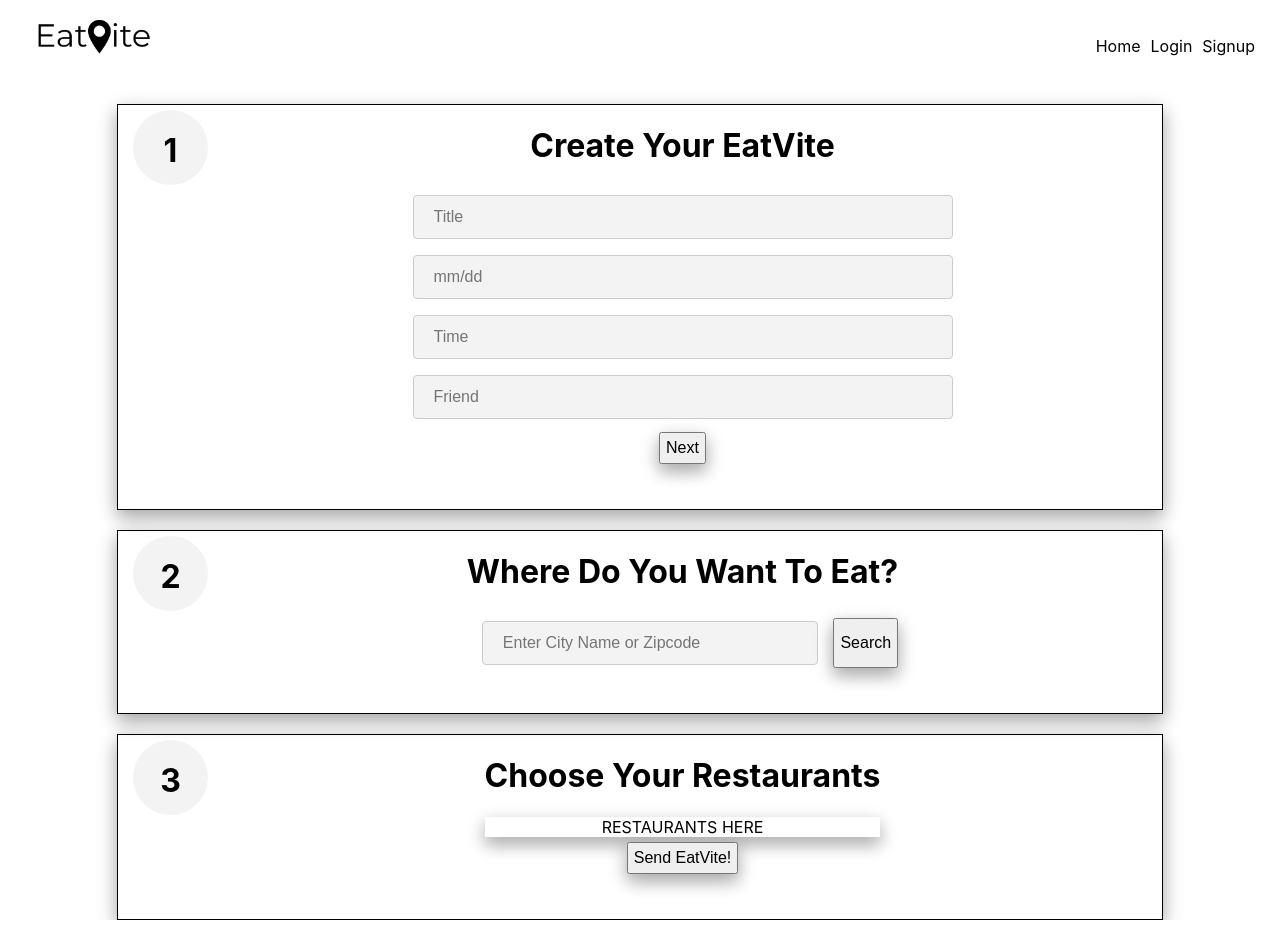
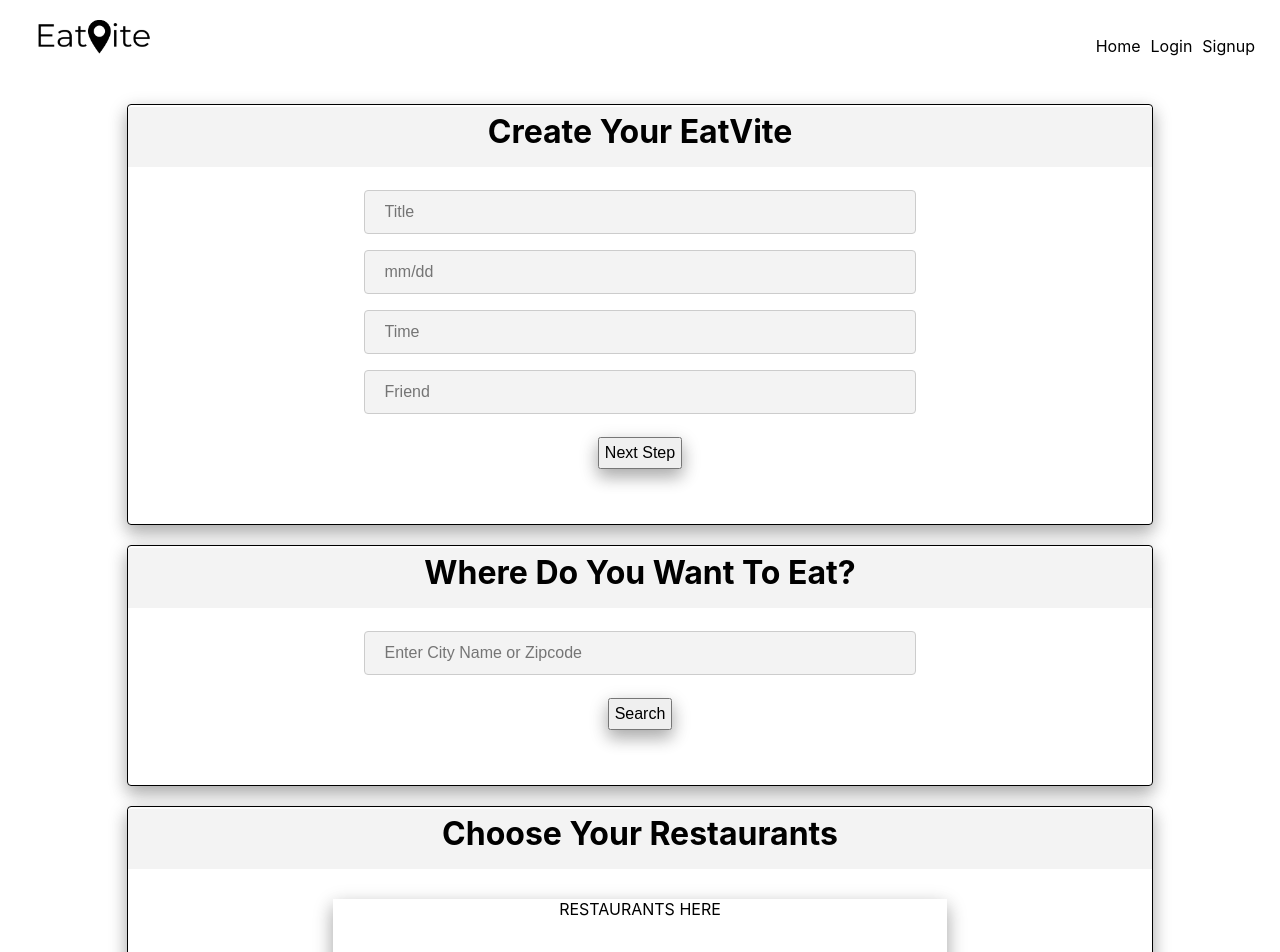
Before and after one commit to CCLancaster/EatVite, a React (Create React App) app in the folder client/: page /addevent in a window 1280 px wide. Shown: the top 952 px of the page. Before the commit the page ends 920 px from the top, so only its background shows below. Built offline with nearby package versions, Linux system fonts and the light colour scheme.

Commit message:
addevent ready for some pizzazz

```diff
--- a/client/src/App.css
+++ b/client/src/App.css
@@ -64,7 +64,7 @@ footer {
   color:black;
   height: 440px;
   width: 400px;
-  margin: auto;
+  margin: 100px auto;
   text-align: center;
   border-radius: 4px;
   border: 1px solid black;
@@ -89,25 +89,10 @@ input[type=text], select {
   height: 80px;
 }
 
-input[type=submit] {
-  width: 100%;
-  background-color: #4CAF50;
-  color: white;
-  padding: 14px 20px;
-  margin: 8px 0;
-  border: none;
-  border-radius: 4px;
-  cursor: pointer;
-}
-
-input[type=submit]:hover {
-  background-color: #45a049;
-}
-
 button {
   font-size: 16px;
   padding: 5px;
-  margin: 5px 0px;
+  margin: 15px 0px;
   box-shadow: 0 8px 16px 0 rgba(0,0,0,0.2), 0 6px 20px 0 rgba(0,0,0,0.19);
 }
 
@@ -238,60 +223,57 @@ button {
 .add {
   border: 1px solid black;
   width: 80%;
-  display: flex;
   justify-content: center;
-  justify-content: space-between;
   box-shadow: 0 8px 16px 0 rgba(0,0,0,0.2), 0 6px 20px 0 rgba(0,0,0,0.19);
-  padding: 0px 10px 40px 10px;
+  padding-bottom: 40px;
+  border-radius: 4px;
 }
 
 .search {
   border: 1px solid black;
   width: 80%;
-  display: flex;
   justify-content: center;
   margin: 20px;
-  justify-content: space-between;
   box-shadow: 0 8px 16px 0 rgba(0,0,0,0.2), 0 6px 20px 0 rgba(0,0,0,0.19);
-  padding: 0px 10px 40px 10px;
+  padding-bottom: 40px;
+  border-radius: 4px;
 }
 
 .choose {
   border: 1px solid black;
   width: 80%;
-  display: flex;
   justify-content: center;
-  justify-content: space-between;
   box-shadow: 0 8px 16px 0 rgba(0,0,0,0.2), 0 6px 20px 0 rgba(0,0,0,0.19);
-  padding: 0px 10px 40px 10px;
+  padding-bottom: 40px;
+  border-radius: 4px;
 }
 
-.circle {
-  border-radius: 50%;
-  height: 75px;
-  width: 75px;
-  margin: 5px;
+.headtitle {
   background-color: #f3f3f3;
+  width: 100%;
+  height: 50px;
+  margin: 2px 0px 15px 0px;
+  padding: 5px 0px
 }
 
 .eatform{
-  /* height: 440px; */
-  width: 600px;
+  width: 60%;
   margin: auto;
-  text-align: center;
 }
 
 .searchform {
-  display: flex;
-}
-
-.searchbtn {
-  /* height: 20px; */
+  width: 60%;
+  margin: auto;
 }
 
 .apibox{
+  width: 60%;
+  height: 300px;
+  margin: 30px auto;
   box-shadow: 0 8px 16px 0 rgba(0,0,0,0.2), 0 6px 20px 0 rgba(0,0,0,0.19);
+  overflow: auto;
 }
+
 /*------------------------Slideshow Background-----------------------*/
 .cb-slideshow,
 .cb-slideshow:after {
--- a/client/src/content/pages/Addevent.js
+++ b/client/src/content/pages/Addevent.js
@@ -1,51 +1,33 @@
 import React from 'react';
 
 function Addevent(props) {
+
+
     return (
         <div className="addevent">
             <div className="add">
-                <div className="circle">
-                    <h1>1</h1>
-                </div>
-                <div className="eatviteform">
-                    <h1>Create Your EatVite</h1>
+                <h1 className="headtitle">Create Your EatVite</h1>
                 <form method="POST" className="eatform">
                     <input type="text" name="title" placeholder="Title" />
                     <input type="text" name="date" placeholder="mm/dd" />
                     <input type="text" name="time" placeholder="Time" />
                     <input type="text" name="friend" placeholder="Friend" />
-                        <button type="submit">Next</button>
+                    <button type="submit"> Next Step</button>
                 </form>
             </div>
-                <div className="emptyspace"></div>
-            </div>
             <div className="search">
-                <div className="circle">
-                    <h1>2</h1>
-                </div>
-                <div>
-                    <h1>Where Do You Want To Eat?</h1>
-                    <div className="searchbar">
+                <h1 className="headtitle">Where Do You Want To Eat?</h1>
                 <form method="GET" className="searchform">
                     <input type="text" name="search" placeholder="Enter City Name or Zipcode" />
-                            <button className="searchbtn" type="submit">Search</button>
+                    <button type="submit">Search</button>
                 </form>
             </div>
-                </div>
-                <div className="emptyspace"></div>
-            </div>
             <div className="choose">
-                <div className="circle">
-                    <h1>3</h1>
-                </div>
-                <div className="restaurants">
-                    <h1>Choose Your Restaurants</h1>
+                <h1 className="headtitle">Choose Your Restaurants</h1>
                 <div className="apibox">
                         RESTAURANTS HERE
                 </div>
-                    <button>Send EatVite!</button>
-                </div>
-                <div className="emptyspace"></div>
+                <button type="submit">Send EatVite!</button>
             </div>
         </div>
 
--- a/client/src/content/pages/Login.js
+++ b/client/src/content/pages/Login.js
@@ -44,16 +44,16 @@ function Login(props) {
     }
 
     return (
-        <div>
+        <div className="logform">
             <h2>Login</h2>
-            <form className="lgoin" method="POST" onSubmit={handleSubmit}>
+            <form className="login" method="POST" onSubmit={handleSubmit}>
                 <input type="text" name="email" placeholder="Email" onChange={e => setEmail(e.target.value)} />
                 <input type="text" name="password" placeholder="Password" onChange={e => setPassword(e.target.value)} />
 
                 <button type="submit">Submit</button>
             </form>
-            New user?
-            <a href=''>Sign up here</a>
+            <p>New user?
+            <a href=''>Sign up here</a></p>
         </div>
     )
 }
```
Lines whose indentation alone changed are shown as unchanged.
